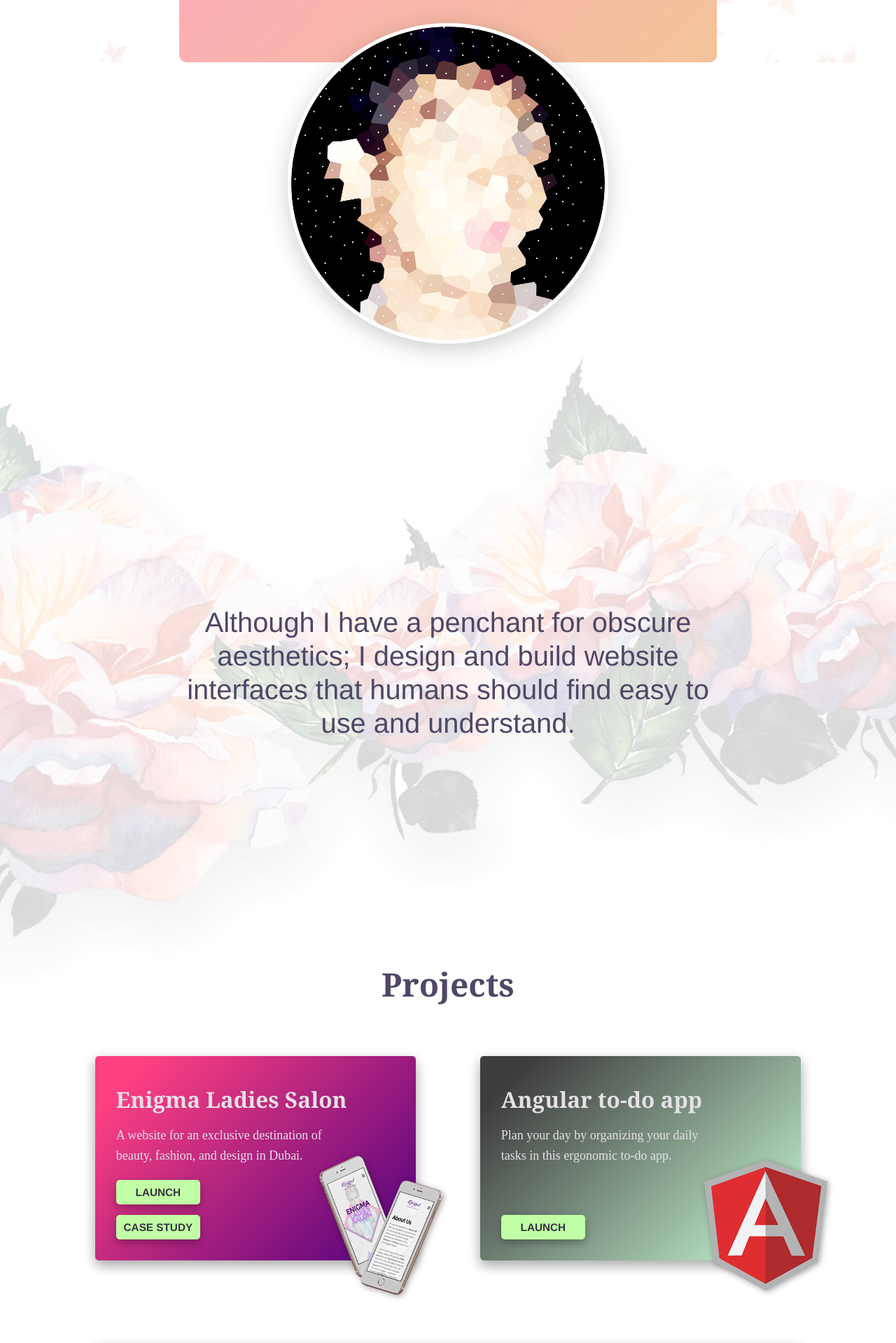
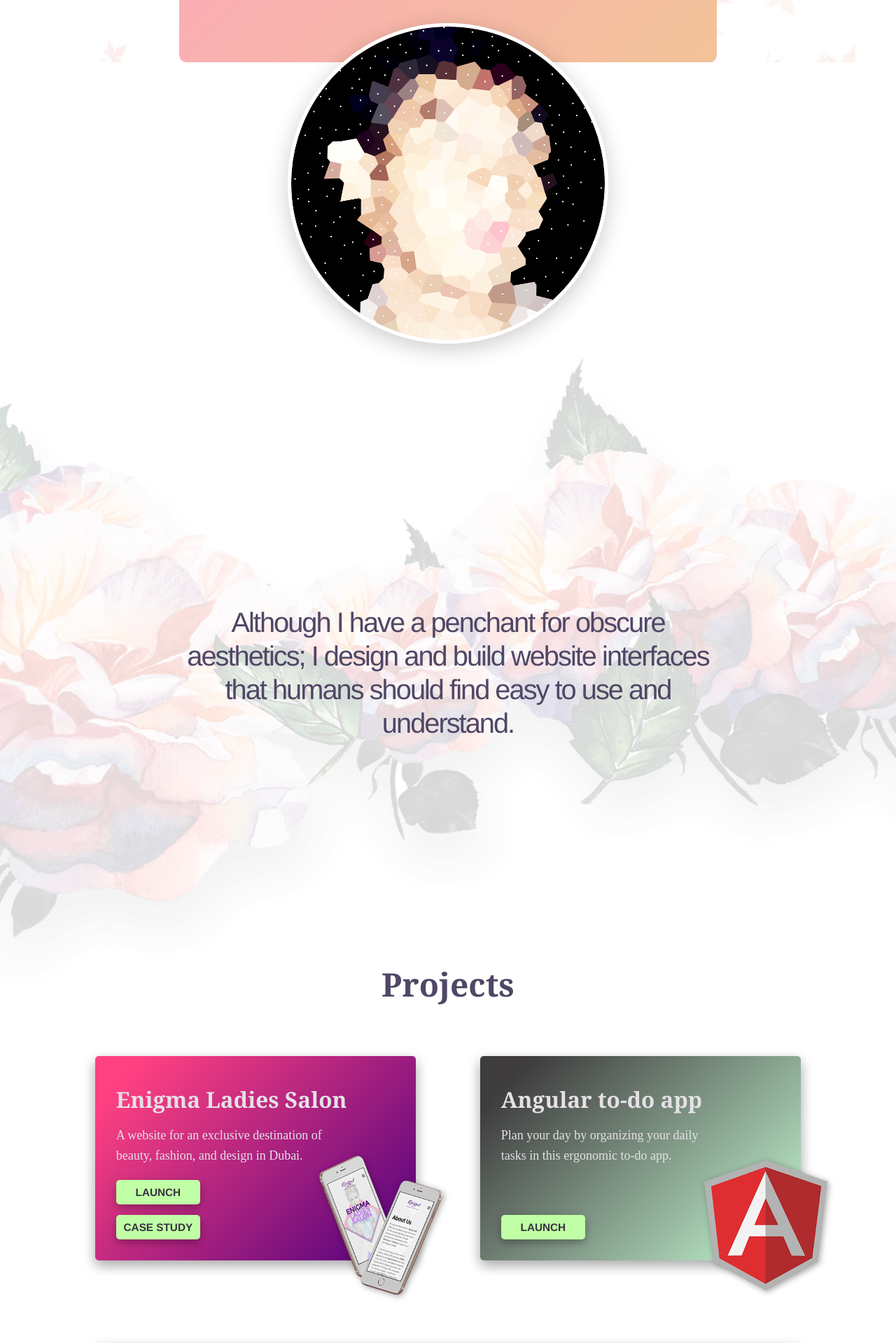
Before and after one commit to billcastillo/billcastillo.github.io, a Jekyll site: the page built from index.html, in a window 1280 px wide. Shown: the part 501-2420 px from the top of the page at 70% size. Built offline with Jekyll 4.4.1, drawn with Linux system fonts in a browser that asks for light colours.

Commit message:
update js-tilt lag issue

```diff
--- a/_sass/_layout.scss
+++ b/_sass/_layout.scss
@@ -325,6 +325,7 @@
     padding: 0 15px;
     font-family: $body-font;
     line-height: 1.2;
+    letter-spacing: -0.050em;
     text-align: center;
 }
 
@@ -420,8 +421,6 @@
     left: 0;
     background: transparent;
     background: linear-gradient(0deg, transparent, #f2f2f2);
-    -webkit-transform: translateZ(0);
-    ms-transform: translateZ(0);
     transform: translateZ(0); // increase animation performance
 }
 
--- a/index.html
+++ b/index.html
@@ -25,7 +25,7 @@
 
 	<section class="indexSection" id="indexCircle">
 		<div class="container">
-			<div class="js-tilt indexCircle__container"></div>
+			<div class="indexCircle__container"></div>
 		</div>
 	</section>
 
@@ -44,7 +44,7 @@
 				Projects
 			</h2>
 			<div class="row center-xs">
-			<div class="js-tilt indexProjects__box col-xs-12 col-md-5" id="project_enigma">
+			<div class="indexProjects__box col-xs-12 col-md-5" id="project_enigma">
 				<div class="indexProjects__btnContainer">
 					<a href="https://enigmaladiessalon.com">
 					<div class="indexProjects__btn btn">
@@ -64,7 +64,7 @@
 				<img src="{{ site.baseurl }}/img/index/project_enigma.png" alt="" class="indexProjects__img">
 			</div>
 			<div class="col-md-1"></div>
-			<div class="js-tilt indexProjects__box col-xs-12 col-md-5" id="project_angular">
+			<div class="indexProjects__box col-xs-12 col-md-5" id="project_angular">
 				<div class="indexProjects__btnContainer">
 				<a href="{{ site.baseurl }}/angular-todo-app">
 				<div class="indexProjects__btn btn">
@@ -81,7 +81,7 @@
 			</div>
 			</div><!-- end row -->
 			<div class="row center-xs">
-				<div class="js-tilt indexProjects__box col-xs-12 col-md-11" id="project_typo">
+				<div class="indexProjects__box col-xs-12 col-md-11" id="project_typo">
 					<div class="indexProjects__btnContainer">
 					<a href="{{ site.baseurl }}/typography">
 					<div class="indexProjects__btn btn">
```
Also changed, not shown: _includes/script_index.html (+6 -1 lines).
